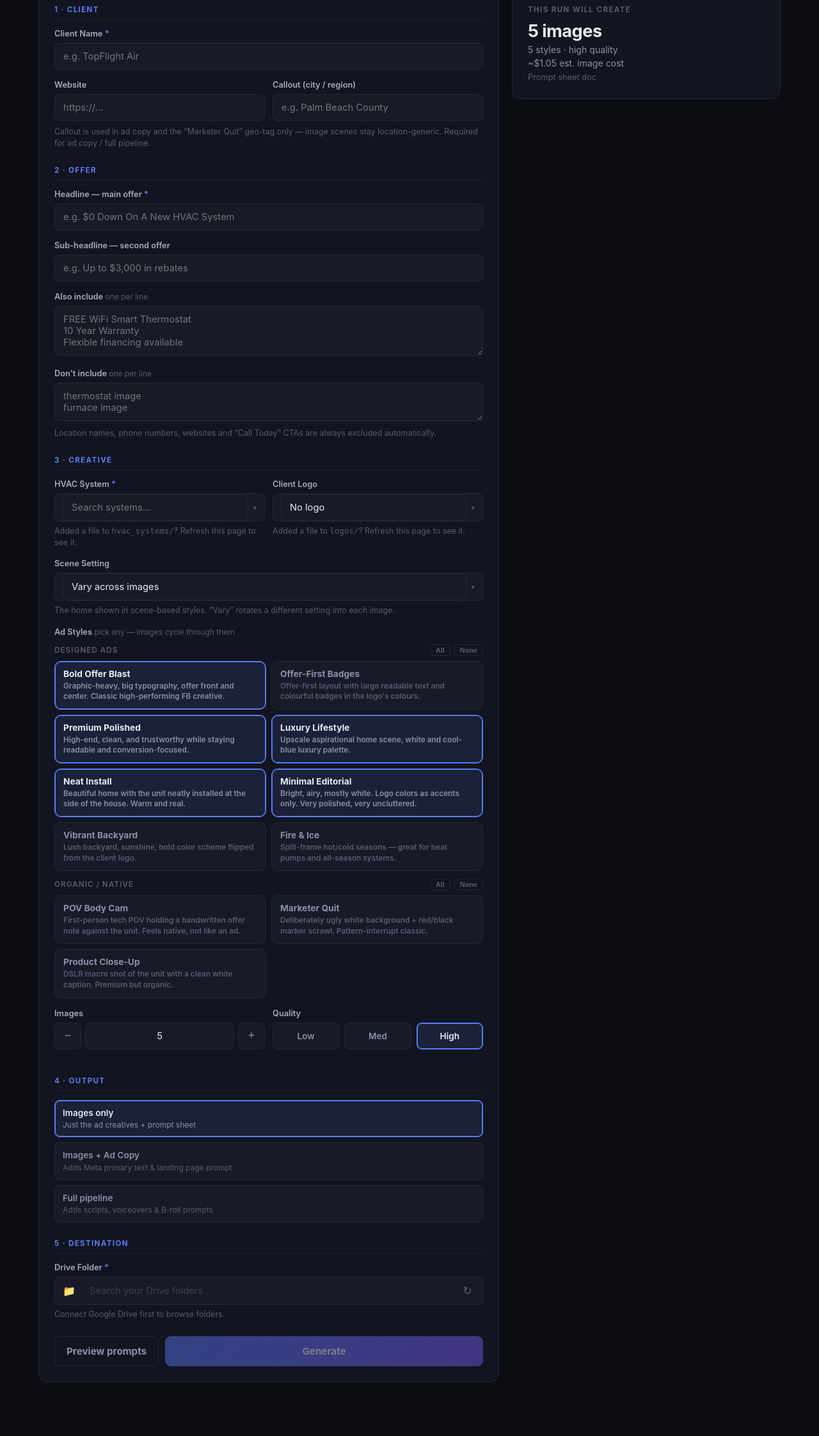
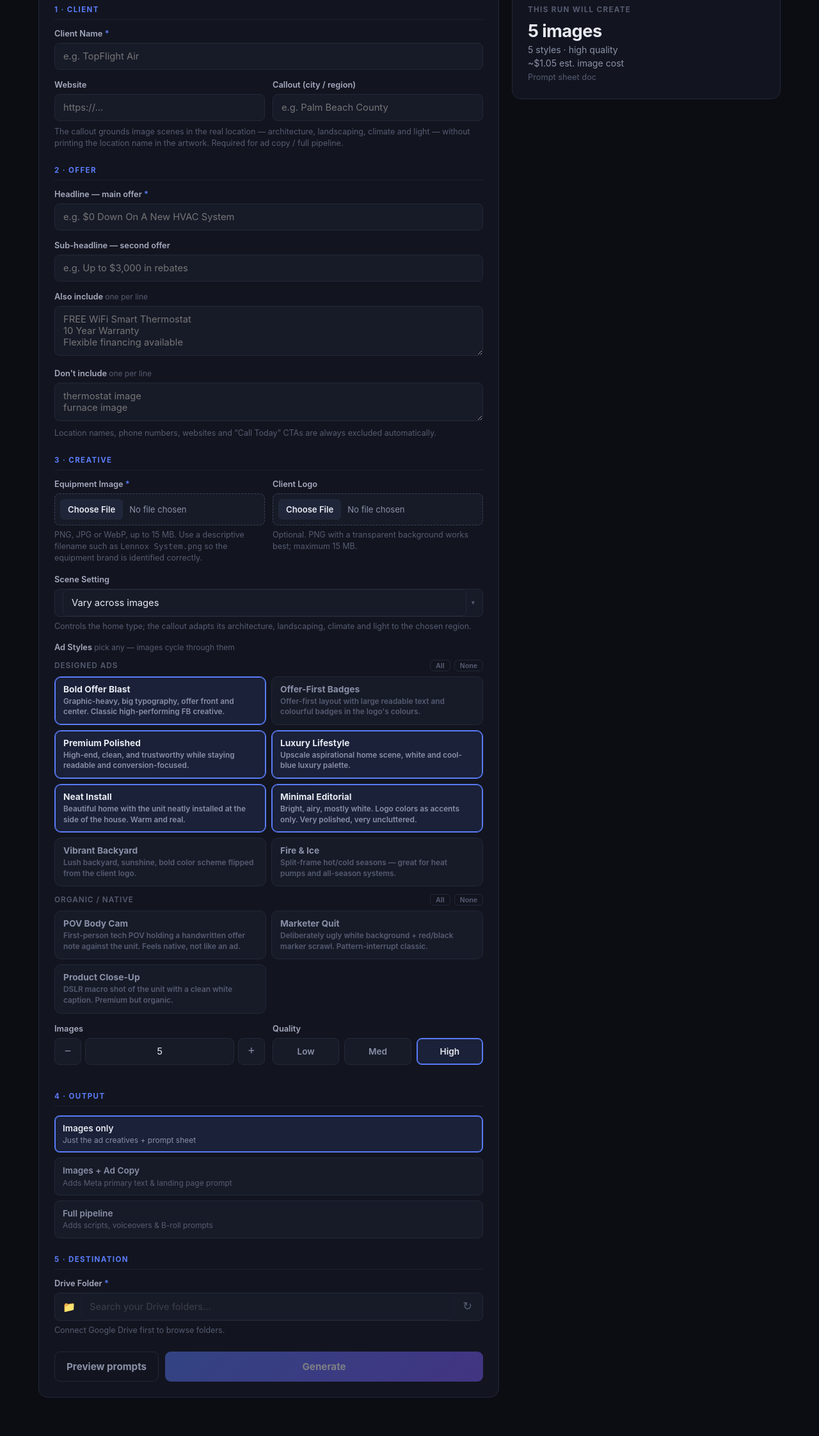
Before and after one commit to JoshThinkbullish/hvac-marketer-agent, a Flask app: page / in a window 1280 px wide. Shown: the part 159-2403 px from the top of the page at 64% size. Before the commit the page ends 2319 px from the top, so only its background shows below. Run offline with Flask 3, Linux system fonts and the light colour scheme; some libraries are stand-ins or nearby versions.

Commit message:
Replace asset dropdowns with uploads and ground scenes by location

```diff
--- a/app.py
+++ b/app.py
@@ -2,6 +2,8 @@ import io
 import logging
 import os
 import re
+import shutil
+import tempfile
 import threading
 import time
 import traceback
@@ -11,6 +13,7 @@ from datetime import datetime
 from pathlib import Path
 
 from dotenv import load_dotenv
+from PIL import Image, UnidentifiedImageError
 from flask import (
     Flask, jsonify, redirect, render_template, request, send_file, session,
     url_for,
@@ -60,10 +63,12 @@ GOOGLE_CLIENT_SECRET = os.environ.get("GOOGLE_CLIENT_SECRET", "")
 app = Flask(__name__)
 app.secret_key = os.environ.get("FLASK_SECRET_KEY", "dev-secret-key-change-me")
 
-HVAC_DIR = BASE_DIR / "hvac_systems"
-LOGO_DIR = BASE_DIR / "logos"
-# .avif deliberately excluded — Pillow 10.4 cannot decode it.
+# Browser uploads supported by Pillow and the image API.
 SUPPORTED_EXTS = {".png", ".jpg", ".jpeg", ".webp"}
+SUPPORTED_FORMATS = {"PNG", "JPEG", "WEBP"}
+MAX_UPLOAD_BYTES = 15 * 1024 * 1024
+MAX_UPLOAD_PIXELS = 50_000_000
+app.config["MAX_CONTENT_LENGTH"] = (MAX_UPLOAD_BYTES * 2) + (2 * 1024 * 1024)
 
 MAX_IMAGES = 20
 IMAGE_CONCURRENCY = 4
@@ -71,40 +76,15 @@ QUALITIES = {"low", "medium", "high"}
 MODES = {"images", "images_copy", "full"}
 
 
+@app.errorhandler(413)
+def upload_too_large(_error):
+    return jsonify({
+        "error": "Uploads are too large. Keep each image at 15 MB or less."
+    }), 413
+
+
 def _key_ok(name: str) -> bool:
     return bool(os.environ.get(name, "").strip())
-
-
-def _list_image_files(directory: Path) -> list[dict]:
-    if not directory.exists():
-        return []
-    seen: set[str] = set()
-    files = []
-    for f in sorted(directory.iterdir()):
-        if f.suffix.lower() not in SUPPORTED_EXTS or f.stem in seen:
-            continue
-        seen.add(f.stem)
-        files.append({"name": f.stem, "path": str(f)})
-    return files
-
-
-def get_hvac_systems() -> list[dict]:
-    return _list_image_files(HVAC_DIR)
-
-
-def get_logos() -> list[dict]:
-    return _list_image_files(LOGO_DIR)
-
-
-def _find_asset(directory: Path, stem: str) -> Path | None:
-    if not stem or not directory.exists():
-        return None
-    # sorted() so resolution matches the dropdown when stems collide.
-    return next(
-        (f for f in sorted(directory.iterdir())
-         if f.stem == stem and f.suffix.lower() in SUPPORTED_EXTS),
-        None,
-    )
 
 
 def _slugify(value: str, fallback: str = "client") -> str:
@@ -123,8 +103,6 @@ def _lines(raw: str) -> list[str]:
 def index():
     return render_template(
         "index.html",
-        systems=get_hvac_systems(),
-        logos=get_logos(),
         styles=list(STYLES.values()),
         settings=SETTINGS,
         default_styles=DEFAULT_STYLE_KEYS,
@@ -218,7 +196,74 @@ def auth_status():
 
 # ── Brief parsing (shared by preview + generate) ──────────────────────────────
 
-def _parse_brief(form) -> tuple[dict | None, str | None]:
+def _validate_image_upload(upload, label: str, required: bool = False) -> str | None:
+    """Validate a browser upload and return a friendly error, if any."""
+    if not upload or not (upload.filename or "").strip():
+        return f"Upload an {label.lower()}." if required else None
+
+    suffix = Path(upload.filename).suffix.lower()
+    if suffix not in SUPPORTED_EXTS:
+        return f"{label} must be a PNG, JPG, JPEG, or WebP image."
+
+    try:
+        upload.stream.seek(0, os.SEEK_END)
+        size = upload.stream.tell()
+        upload.stream.seek(0)
+        if size <= 0:
+            return f"{label} is empty."
+        if size > MAX_UPLOAD_BYTES:
+            return f"{label} must be 15 MB or smaller."
+        with Image.open(upload.stream) as image:
+            if image.format not in SUPPORTED_FORMATS:
+                return f"{label} must be a PNG, JPG, JPEG, or WebP image."
+            if image.width * image.height > MAX_UPLOAD_PIXELS:
+                return f"{label} is too large; use an image under 50 megapixels."
+            image.verify()
+    except (UnidentifiedImageError, OSError, ValueError):
+        return f"{label} is not a valid image file."
+    finally:
+        upload.stream.seek(0)
+    return None
+
+
+def _upload_name(upload, fallback: str) -> str:
+    stem = Path(upload.filename or "").stem.strip()
+    stem = re.sub(r"\s+", " ", stem)
+    return stem[:120] or fallback
+
+
+def _persist_brief_uploads(brief: dict, files) -> str | None:
+    """Copy request-scoped uploads to a job-owned temporary directory."""
+    upload_dir = Path(tempfile.mkdtemp(prefix="hvac-marketer-"))
+    try:
+        system_upload = files.get("system_file")
+        logo_upload = files.get("logo_file")
+
+        system_suffix = Path(system_upload.filename).suffix.lower()
+        system_path = upload_dir / f"equipment{system_suffix}"
+        system_upload.save(system_path)
+        brief["system_path"] = str(system_path)
+
+        if logo_upload and (logo_upload.filename or "").strip():
+            logo_suffix = Path(logo_upload.filename).suffix.lower()
+            logo_path = upload_dir / f"logo{logo_suffix}"
+            logo_upload.save(logo_path)
+            brief["logo_path"] = str(logo_path)
+
+        brief["_upload_dir"] = str(upload_dir)
+        return None
+    except Exception as exc:
+        shutil.rmtree(upload_dir, ignore_errors=True)
+        return f"Could not save the uploaded images: {exc}"
+
+
+def _cleanup_brief_uploads(brief: dict) -> None:
+    upload_dir = brief.get("_upload_dir", "")
+    if upload_dir:
+        shutil.rmtree(upload_dir, ignore_errors=True)
+
+
+def _parse_brief(form, files) -> tuple[dict | None, str | None]:
     client_name = form.get("business", "").strip()
     website     = form.get("website", "").strip()
     callout     = form.get("callout", "").strip()
@@ -226,8 +271,8 @@ def _parse_brief(form) -> tuple[dict | None, str | None]:
     subheadline = form.get("subheadline", "").strip()
     features     = _lines(form.get("features", ""))
     dont_include = _lines(form.get("dont_include", ""))
-    system_name = form.get("system", "").strip()
-    logo_name   = form.get("logo", "").strip()
+    system_upload = files.get("system_file")
+    logo_upload = files.get("logo_file")
     logo_mode   = form.get("logo_mode", "overlay").strip()
     setting     = form.get("setting", "vary").strip()
     quality     = form.get("quality", "high").strip()
@@ -243,8 +288,13 @@ def _parse_brief(form) -> tuple[dict | None, str | None]:
         return None, "Client name is required."
     if not headline:
         return None, "Headline (the main offer) is required."
-    if not system_name:
-        return None, "Pick an HVAC system."
+    upload_err = _validate_image_upload(
+        system_upload, "Equipment image", required=True)
+    if upload_err:
+        return None, upload_err
+    upload_err = _validate_image_upload(logo_upload, "Logo image")
+    if upload_err:
+        return None, upload_err
     if not style_keys:
         return None, "Pick at least one ad style."
     if not 1 <= count <= MAX_IMAGES:
@@ -259,14 +309,11 @@ def _parse_brief(form) -> tuple[dict | None, str | None]:
     if setting not in SETTINGS:
         setting = "vary"
 
-    system_path = _find_asset(HVAC_DIR, system_name)
-    if not system_path:
-        return None, f"System image not found for '{system_name}'."
-
-    logo_path = _find_asset(LOGO_DIR, logo_name) if logo_name else None
-    if logo_name and not logo_path:
-        return None, f"Logo image not found for '{logo_name}'."
-    if not logo_path:
+    system_name = _upload_name(system_upload, "HVAC equipment")
+    logo_name = (_upload_name(logo_upload, "Client logo")
+                 if logo_upload and (logo_upload.filename or "").strip()
+                 else "")
+    if not logo_name:
         logo_mode = "none"
     elif logo_mode not in {"ai", "overlay"}:
         logo_mode = "overlay"
@@ -280,9 +327,9 @@ def _parse_brief(form) -> tuple[dict | None, str | None]:
         "features": features,
         "dont_include": dont_include,
         "system_name": system_name,
-        "system_path": str(system_path),
+        "system_path": "",
         "logo_name": logo_name,
-        "logo_path": str(logo_path) if logo_path else "",
+        "logo_path": "",
         "logo_mode": logo_mode,
         "setting": setting,
         "quality": quality,
@@ -348,7 +395,7 @@ def _brief_warnings(brief: dict) -> list[str]:
 @app.route("/api/preview", methods=["POST"])
 def api_preview():
     """Build the exact prompts a run would use, without spending credits."""
-    brief, err = _parse_brief(request.form)
+    brief, err = _parse_brief(request.form, request.files)
     if err:
         return jsonify({"error": err}), 400
     items = _build_all_prompts(brief)
@@ -756,6 +803,8 @@ def _run_job(job: dict, folder_id: str):
             job["status"] = "error"
             job["phase"] = "Failed"
             job["_finished_at"] = time.time()
+    finally:
+        _cleanup_brief_uploads(brief)
 
 
 # ── Refine ─────────────────────────────────────────────────────────────────────
@@ -865,7 +914,7 @@ def api_job_refine(job_id, idx):
 
 @app.route("/api/generate", methods=["POST"])
 def api_generate():
-    brief, err = _parse_brief(request.form)
+    brief, err = _parse_brief(request.form, request.files)
     if err:
         return jsonify({"error": err}), 400
 
@@ -890,6 +939,10 @@ def api_generate():
     if not drive_is_available():
         return jsonify({"error": "Google Drive not connected. Click "
                                  "'Connect Google Drive' first."}), 401
+
+    err = _persist_brief_uploads(brief, request.files)
+    if err:
+        return jsonify({"error": err}), 400
 
     items = _build_all_prompts(brief)
     job = _new_job(brief, items)
--- a/static/style.css
+++ b/static/style.css
@@ -134,6 +134,20 @@ input[type="text"], input[type="number"], textarea, select {
 input:focus, textarea:focus, select:focus { border-color: var(--accent); }
 textarea { resize: vertical; }
 select option { background: var(--panel-2); }
+
+.file-input {
+  width: 100%; color: var(--muted); background: var(--panel-2);
+  border: 1px dashed #3a3f55; border-radius: 8px; padding: 8px;
+  font: inherit; font-size: 0.82rem; cursor: pointer;
+  transition: border-color 0.15s, background 0.15s;
+}
+.file-input:hover, .file-input:focus { border-color: var(--accent); background: #1a2138; outline: none; }
+.file-input::file-selector-button {
+  margin-right: 10px; padding: 7px 11px; border: 1px solid var(--border);
+  border-radius: 6px; background: #20263a; color: var(--text);
+  font: inherit; font-weight: 600; cursor: pointer;
+}
+.file-input::file-selector-button:hover { border-color: var(--accent); }
 
 .field-hint { font-size: 0.78rem; color: var(--faint); margin-top: 6px; line-height: 1.45; }
 .field-hint--pullup { margin-top: -8px; margin-bottom: 16px; }
--- a/templates/index.html
+++ b/templates/index.html
@@ -46,7 +46,7 @@
     <div class="layout">
 
       <!-- ══════════ LEFT: FORM ══════════ -->
-      <form id="adForm" class="panel form-panel" autocomplete="off">
+      <form id="adForm" class="panel form-panel" autocomplete="off" enctype="multipart/form-data">
 
         <div class="section-label">1 · Client</div>
 
@@ -66,7 +66,7 @@
           </div>
         </div>
         <div class="field-hint field-hint--pullup">
-          Callout is used in ad copy and the “Marketer Quit” geo-tag only — image scenes stay location-generic.
+          The callout grounds image scenes in the real location — architecture, landscaping, climate and light — without printing the location name in the artwork.
           Required for ad copy / full pipeline.
         </div>
 
@@ -97,36 +97,14 @@
 
         <div class="field-row">
           <div class="field">
-            <label for="combo_system_input">HVAC System <span class="req">*</span></label>
-            {% if systems %}
-              <input type="hidden" id="system" name="system" />
-              <div class="combo" id="combo_system">
-                <div class="folder-search-wrap">
-                  <input type="text" class="folder-search-input" id="combo_system_input" placeholder="Search systems…" autocomplete="off" />
-                  <span class="combo-caret">▾</span>
-                </div>
-                <div class="folder-dropdown" hidden><div class="combo-list"></div></div>
-              </div>
-              <div class="field-hint">Added a file to <code>hvac_systems/</code>? Refresh this page to see it.</div>
-            {% else %}
-              <div class="no-assets">Drop unit images into <code>hvac_systems/</code> and refresh.</div>
-            {% endif %}
+            <label for="system_file">Equipment Image <span class="req">*</span></label>
+            <input class="file-input" type="file" id="system_file" name="system_file" accept="image/png,image/jpeg,image/webp" required />
+            <div class="field-hint">PNG, JPG or WebP, up to 15 MB. Use a descriptive filename such as <code>Lennox System.png</code> so the equipment brand is identified correctly.</div>
           </div>
           <div class="field">
-            <label for="combo_logo_input">Client Logo</label>
-            {% if logos %}
-              <input type="hidden" id="logo" name="logo" />
-              <div class="combo" id="combo_logo">
-                <div class="folder-search-wrap">
-                  <input type="text" class="folder-search-input" id="combo_logo_input" placeholder="Search logos…" autocomplete="off" />
-                  <span class="combo-caret">▾</span>
-                </div>
-                <div class="folder-dropdown" hidden><div class="combo-list"></div></div>
-              </div>
-              <div class="field-hint">Added a file to <code>logos/</code>? Refresh this page to see it.</div>
-            {% else %}
-              <div class="no-assets">Drop logos into <code>logos/</code> and refresh.</div>
-            {% endif %}
+            <label for="logo_file">Client Logo</label>
+            <input class="file-input" type="file" id="logo_file" name="logo_file" accept="image/png,image/jpeg,image/webp" />
+            <div class="field-hint">Optional. PNG with a transparent background works best; maximum 15 MB.</div>
           </div>
         </div>
 
@@ -148,7 +126,7 @@
             </div>
             <div class="folder-dropdown" hidden><div class="combo-list"></div></div>
           </div>
-          <div class="field-hint">The home shown in scene-based styles. “Vary” rotates a different setting into each image.</div>
+          <div class="field-hint">Controls the home type; the callout adapts its architecture, landscaping, climate and light to the chosen region.</div>
         </div>
 
         <div class="field">
@@ -245,7 +223,7 @@
 
         <div class="actions">
           <button type="button" id="previewBtn" class="btn btn--ghost">Preview prompts</button>
-          <button type="submit" id="submitBtn" class="btn btn--primary" {% if not systems or not connected %}disabled{% endif %}>
+          <button type="submit" id="submitBtn" class="btn btn--primary" {% if not connected %}disabled{% endif %}>
             Generate
           </button>
         </div>
@@ -321,11 +299,9 @@
       elevenlabs: {{ 'true' if elevenlabs_ok else 'false' }},
     };
     const RATES = { low: 0.006, medium: 0.053, high: 0.211 };  // gpt-image-2 $/image, approx
-    const SYSTEM_NAMES = {{ systems|map(attribute='name')|list|tojson }};
-    const LOGO_NAMES = {{ logos|map(attribute='name')|list|tojson }};
     const SETTINGS_MAP = {{ settings|tojson }};
 
-    // ── Searchable combo (system / logo / scene setting) ─────────────────
+    // ── Searchable combo (scene setting) ─────────────────────────────────
     const COMBOS = {};
     function initCombo(hiddenId, options) {
       const hidden = $(hiddenId);
@@ -378,16 +354,13 @@
       COMBOS[hiddenId] = { set, options };
     }
 
-    initCombo('system', SYSTEM_NAMES.map(n => ({ value: n, label: n })));
-    initCombo('logo', [{ value: '', label: 'No logo' },
-                       ...LOGO_NAMES.map(n => ({ value: n, label: n }))]);
     initCombo('setting', Object.entries(SETTINGS_MAP).map(([value, label]) => ({ value, label })));
 
     // ── Form persistence (localStorage) ─────────────────────────────────
     const STORE_KEY = 'hvac_brief_v1';
     const FIELD_IDS = ['business', 'website', 'callout', 'headline',
-                       'subheadline', 'features', 'dont_include', 'system',
-                       'logo', 'setting', 'count'];
+                       'subheadline', 'features', 'dont_include', 'setting',
+                       'count'];
 
     function saveBrief() {
       const data = { fields: {}, radios: {}, styles: [], folder: null };
@@ -485,11 +458,11 @@
       });
     });
 
-    // Hide logo placement when no logo picked
-    const logoSelect = $('logo');
+    // Hide logo placement when no logo is uploaded.
+    const logoSelect = $('logo_file');
     function syncLogoMode() {
       if (!logoSelect) return;
-      $('logoModeField').style.display = logoSelect.value ? '' : 'none';
+      $('logoModeField').style.display = logoSelect.files.length ? '' : 'none';
     }
     if (logoSelect) logoSelect.addEventListener('change', syncLogoMode);
     syncLogoMode();
@@ -812,10 +785,11 @@
       hideError();
 
       // Friendly pre-flight — catch the classics before a round-trip.
-      if (!$('system') || !$('system').value) {
-        showError('Pick an HVAC system in section 3.');
-        const si = $('combo_system_input');
-        if (si) { si.focus(); si.scrollIntoView({ block: 'center', behavior: 'smooth' }); }
+      if (!$('system_file').files.length) {
+        showError('Upload an equipment image in section 3.');
+        const si = $('system_file');
+        si.focus();
+        si.scrollIntoView({ block: 'center', behavior: 'smooth' });
         return;
       }
       if (!$('folder_id').value) {
```
Also changed, not shown: agent/ad_templates.py (+19 -2 lines), tests/test_templates.py (+16 -2 lines), tests/test_uploads.py (added, +126 -0 lines), README.md.
